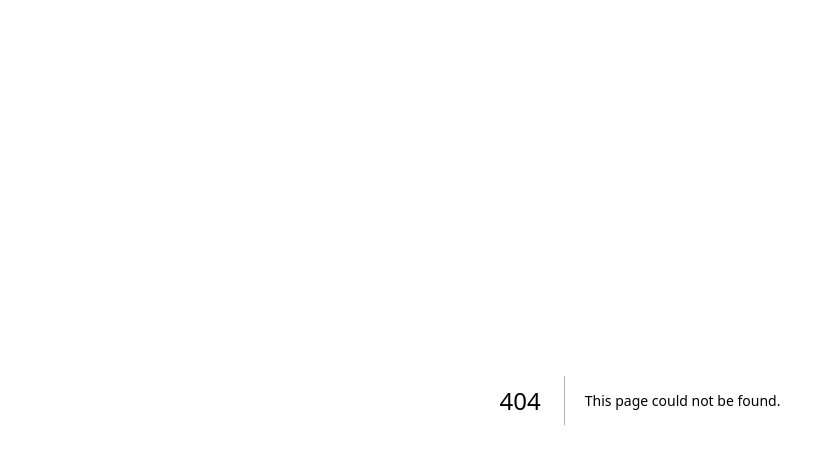
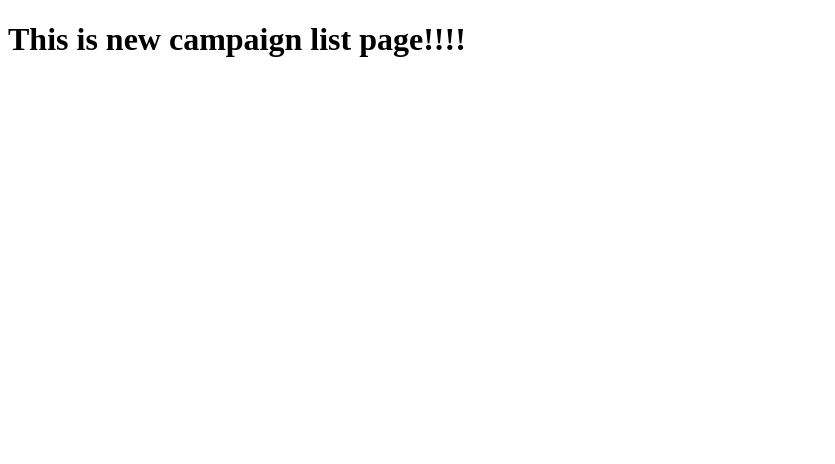
Before and after one commit to Anjana-Dunukara/kickstarter, a Next.js app: page / in a window 1280 px wide. Before the commit this address had no page. Shown: the top 464 px of the page, without its empty margins (0-835 px from the left). Built offline with nearby package versions, Linux system fonts and the light colour scheme.

Commit message:
get access to the deployed contract using the metamask injected web3 provider

```diff
--- /dev/null
+++ b/etherum/web3.js
@@ -0,0 +1,5 @@
+import Web3 from "web3";
+
+const web3 = new Web3(window.web3.currentProvider);
+
+export default web3;
--- a/package.json
+++ b/package.json
@@ -4,7 +4,8 @@
     "description": "",
     "main": "index.js",
     "scripts": {
-        "test": "mocha"
+        "test": "mocha",
+        "dev": "next dev"
     },
     "author": "",
     "license": "ISC",
--- a/pages/newcampaign.js
+++ b/pages/index.js
@@ -1,5 +1,5 @@
 import React from "react";
 
 export default () => {
-  return <h1>This is new campaign page!!!!</h1>;
+  return <h1>This is new campaign list page!!!!</h1>;
 };
```
Also changed, not shown: etherum/factory.js (added, +11 -0 lines), 1 other file (tests, documents, lock files or other folders).
